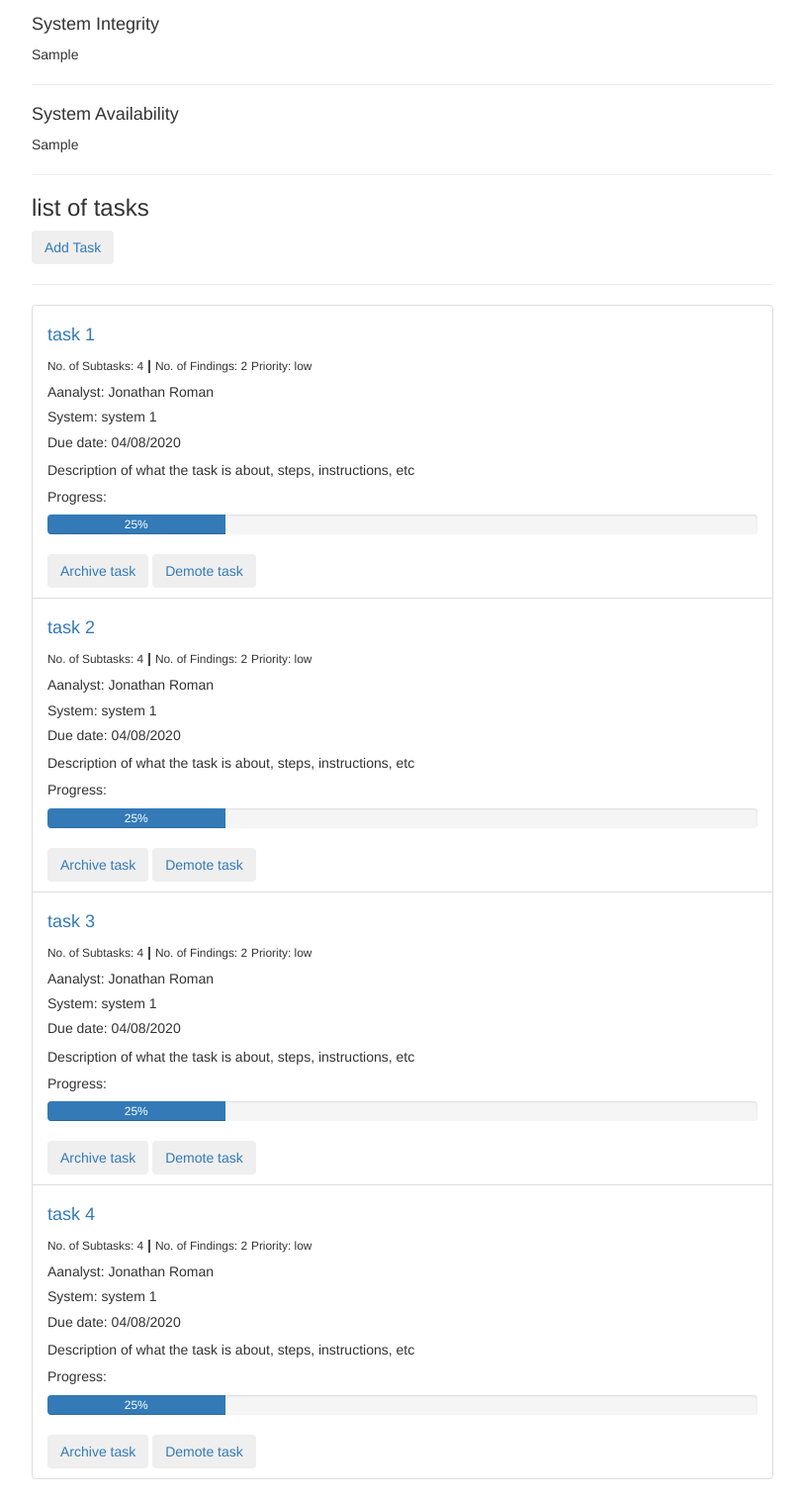
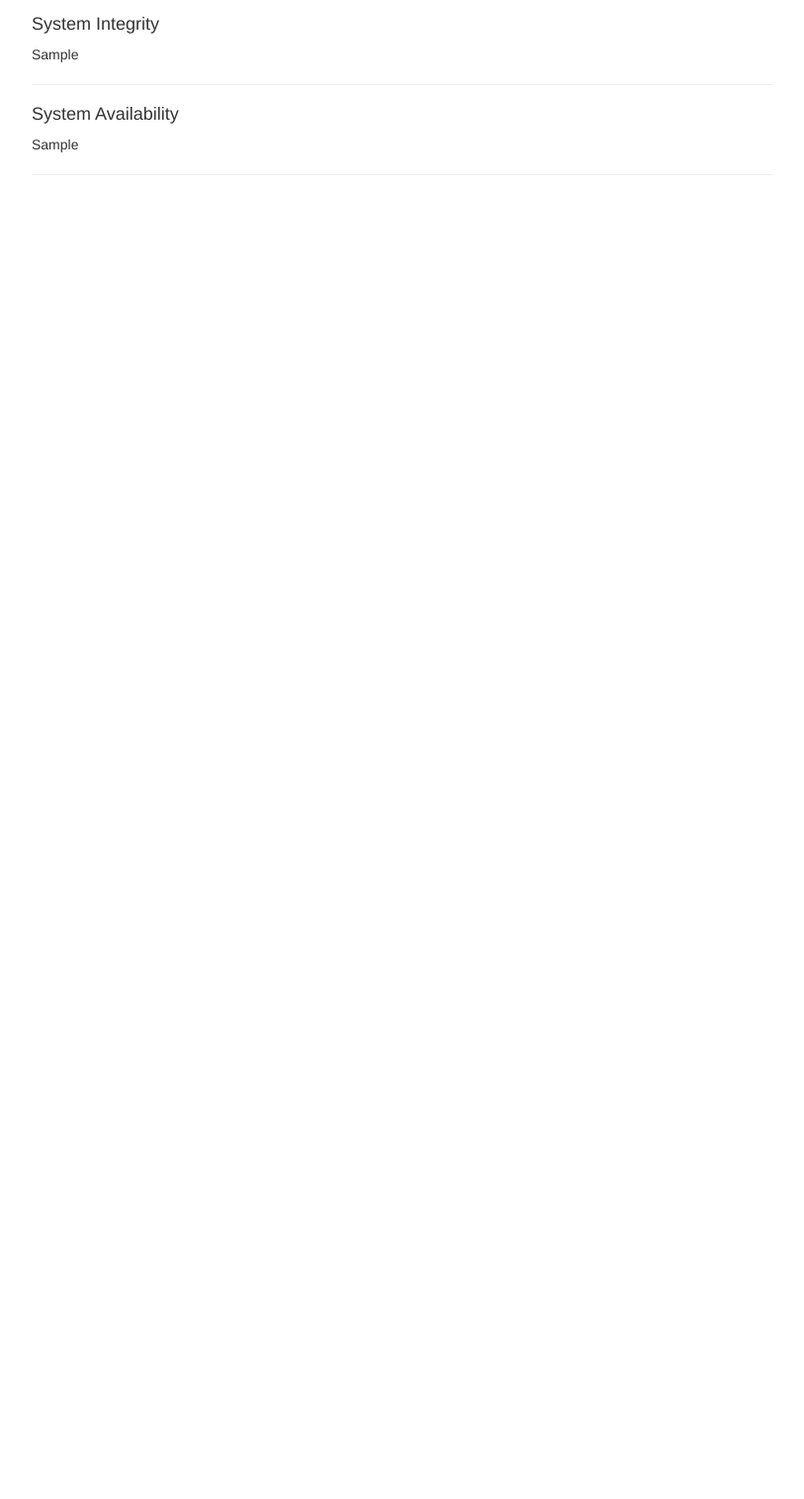
Before and after one commit to miguelmunozh/SE-project, a Flask app: template flaskProject/templates/SystemView.html in a window 1280 px wide. Shown: the part 1073-2588 px from the top of the page at 99% size, without its empty margins (38-851 px from the left). After the commit the page ends 1250 px from the top, so only its background shows below. Run offline with Flask 2, Linux system fonts and the light colour scheme; the template is opened without the code that fills it: most values are stand-ins (such as "Sample title", 1, 10 or a date in 2020); some libraries are stand-ins or nearby versions.

Commit message:
reformated code

```diff
--- a/flaskProject/templates/SystemView.html
+++ b/flaskProject/templates/SystemView.html
@@ -75,111 +75,36 @@
     <p>{{ system.getAvailability() }}</p>
     <hr>
 
-    <h3>list of tasks</h3>
-    <button type="submit" class="btn btn-secondary"><a href="{{ url_for('CreateTask') }}">Add Task</a></button>
-    <hr>
-    <div class="list-group">
-        <div class="list-group-item list-group-item-action flex-column flex-fill align-items-start">
-            <div class="d-flex w-100 p-3 flex-fill justify-content-between">
-                <a href="{{ url_for('TaskView') }}">
-                    <h4 class="mb-1">task 1</h4>
-                </a>
-                <small>No. of Subtasks: 4</small>
-                <b>|</b>
-                <small>No. of Findings: 2</small>
-                <small>Priority: low</small>
-                <h5>Aanalyst: Jonathan Roman</h5>
-                <h5>System: system 1</h5>
-                <h5>Due date: 04/08/2020</h5>
-            </div>
-            <p class="mb-1">Description of what the task is about, steps, instructions, etc</p>
-            <h5>Progress:</h5>
-            <div class="progress">
-                <div class="progress-bar" role="progressbar" style="width: 25%;" aria-valuenow="25" aria-valuemin="0"
-                     aria-valuemax="100">25%
-                </div>
-            </div>
-            <div class="custom-control custom-checkbox mb-3">
-                <button type="submit" class="btn btn-secondary"><a href="">Archive task</a></button>
-                <button type="submit" class="btn btn-secondary"><a href="">Demote task</a></button>
-            </div>
-        </div>
-        <div class="list-group-item list-group-item-action flex-column flex-fill align-items-start">
-            <div class="d-flex w-100 p-3 flex-fill justify-content-between">
-                <a href="{{ url_for('TaskView') }}">
-                    <h4 class="mb-1">task 2</h4>
-                </a>
-                <small>No. of Subtasks: 4</small>
-                <b>|</b>
-                <small>No. of Findings: 2</small>
-                <small>Priority: low</small>
-                <h5>Aanalyst: Jonathan Roman</h5>
-                <h5>System: system 1</h5>
-                <h5>Due date: 04/08/2020</h5>
-            </div>
-            <p class="mb-1">Description of what the task is about, steps, instructions, etc</p>
-            <h5>Progress:</h5>
-            <div class="progress">
-                <div class="progress-bar" role="progressbar" style="width: 25%;" aria-valuenow="25" aria-valuemin="0"
-                     aria-valuemax="100">25%
-                </div>
-            </div>
-            <div class="custom-control custom-checkbox mb-3">
-                <button type="submit" class="btn btn-secondary"><a href="">Archive task</a></button>
-                <button type="submit" class="btn btn-secondary"><a href="">Demote task</a></button>
-            </div>
-        </div>
-        <div class="list-group-item list-group-item-action flex-column flex-fill align-items-start">
-            <div class="d-flex w-100 p-3 flex-fill justify-content-between">
-                <a href="{{ url_for('TaskView') }}">
-                    <h4 class="mb-1">task 3</h4>
-                </a>
-                <small>No. of Subtasks: 4</small>
-                <b>|</b>
-                <small>No. of Findings: 2</small>
-                <small>Priority: low</small>
-                <h5>Aanalyst: Jonathan Roman</h5>
-                <h5>System: system 1</h5>
-                <h5>Due date: 04/08/2020</h5>
-            </div>
-            <p class="mb-1">Description of what the task is about, steps, instructions, etc</p>
-            <h5>Progress:</h5>
-            <div class="progress">
-                <div class="progress-bar" role="progressbar" style="width: 25%;" aria-valuenow="25" aria-valuemin="0"
-                     aria-valuemax="100">25%
-                </div>
-            </div>
-            <div class="custom-control custom-checkbox mb-3">
-                <button type="submit" class="btn btn-secondary"><a href="">Archive task</a></button>
-                <button type="submit" class="btn btn-secondary"><a href="">Demote task</a></button>
-            </div>
-        </div>
-        <div class="list-group-item list-group-item-action flex-column flex-fill align-items-start">
-            <div class="d-flex w-100 p-3 flex-fill justify-content-between">
-                <a href="{{ url_for('TaskView') }}">
-                    <h4 class="mb-1">task 4</h4>
-                </a>
-                <small>No. of Subtasks: 4</small>
-                <b>|</b>
-                <small>No. of Findings: 2</small>
-                <small>Priority: low</small>
-                <h5>Aanalyst: Jonathan Roman</h5>
-                <h5>System: system 1</h5>
-                <h5>Due date: 04/08/2020</h5>
-            </div>
-            <p class="mb-1">Description of what the task is about, steps, instructions, etc</p>
-            <h5>Progress:</h5>
-            <div class="progress">
-                <div class="progress-bar" role="progressbar" style="width: 25%;" aria-valuenow="25" aria-valuemin="0"
-                     aria-valuemax="100">25%
-                </div>
-            </div>
-            <div class="custom-control custom-checkbox mb-3">
-                <button type="submit" class="btn btn-secondary"><a href="">Archive task</a></button>
-                <button type="submit" class="btn btn-secondary"><a href="">Demote task</a></button>
-            </div>
-        </div>
-    </div>
+{#    <h3>list of tasks</h3>#}
+{#    <button type="submit" class="btn btn-secondary"><a href="{{ url_for('CreateTask') }}">Add Task</a></button>#}
+{#    <hr>#}
+{#    <div class="list-group">#}
+{#        <div class="list-group-item list-group-item-action flex-column flex-fill align-items-start">#}
+{#            <div class="d-flex w-100 p-3 flex-fill justify-content-between">#}
+{#                <a href="{{ url_for('TaskView') }}">#}
+{#                    <h4 class="mb-1">task 1</h4>#}
+{#                </a>#}
+{#                <small>No. of Subtasks: 4</small>#}
+{#                <b>|</b>#}
+{#                <small>No. of Findings: 2</small>#}
+{#                <small>Priority: low</small>#}
+{#                <h5>Aanalyst: Jonathan Roman</h5>#}
+{#                <h5>System: system 1</h5>#}
+{#                <h5>Due date: 04/08/2020</h5>#}
+{#            </div>#}
+{#            <p class="mb-1">Description of what the task is about, steps, instructions, etc</p>#}
+{#            <h5>Progress:</h5>#}
+{#            <div class="progress">#}
+{#                <div class="progress-bar" role="progressbar" style="width: 25%;" aria-valuenow="25" aria-valuemin="0"#}
+{#                     aria-valuemax="100">25%#}
+{#                </div>#}
+{#            </div>#}
+{#            <div class="custom-control custom-checkbox mb-3">#}
+{#                <button type="submit" class="btn btn-secondary"><a href="">Archive task</a></button>#}
+{#                <button type="submit" class="btn btn-secondary"><a href="">Demote task</a></button>#}
+{#            </div>#}
+{#        </div>#}
+{#    </div>#}
 {% endblock content %}
 
 {% block sidebar %}
--- a/flaskProject/templates/Systems.html
+++ b/flaskProject/templates/Systems.html
@@ -3,7 +3,7 @@
 
 <!-- html code for the body of the page-->
 {% block content %}
-    <h3>Systems Overview</h3>
+    <h2>Systems Overview</h2>
     <button type="submit" class="btn btn-secondary"><a href="{{ url_for('CreateSystem') }}">Add system</a></button>
     <hr>
     <div class="list-group">
```
Also changed, not shown: flaskProject/templates/ArchiveContentView.html (+3 -4 lines).
